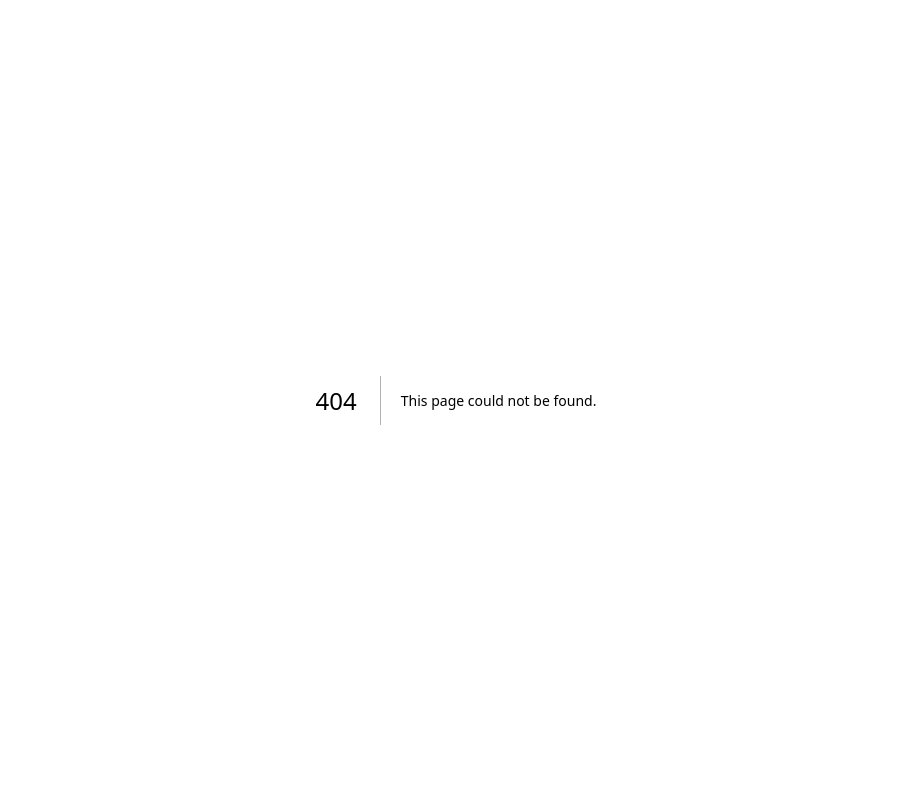
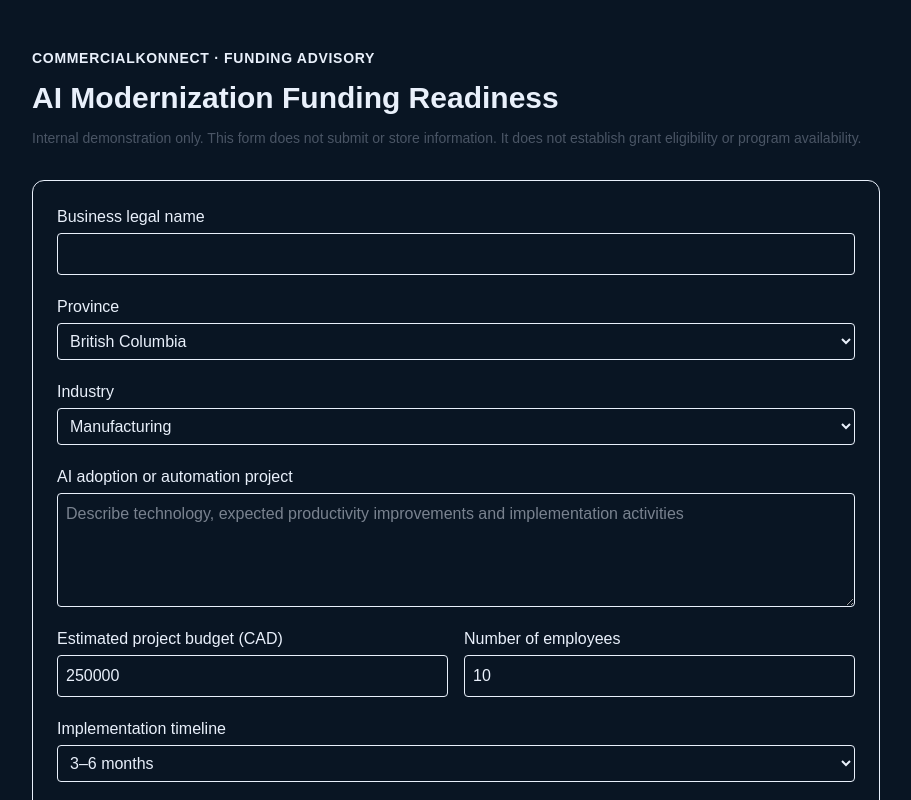
Before and after one commit to Ksdeng1559/Commercialkonnect, a Next.js app: page /funding-assessment in a window 1280 px wide. Before the commit this address had no page. Shown: the top 800 px of the page, without its empty margins (184-1095 px from the left). Built offline with nearby package versions, Linux system fonts and the light colour scheme.

Commit message:
feat: add client-side AI funding readiness screening preview

```diff
--- /dev/null
+++ b/src/app/funding-assessment/page.tsx
@@ -0,0 +1,79 @@
+"use client";
+
+import { useMemo, useState } from "react";
+
+type Assessment = {
+  company: string;
+  province: string;
+  industry: string;
+  project: string;
+  budget: string;
+  employees: string;
+  timeline: string;
+  innovation: boolean;
+};
+
+const initial: Assessment = {
+  company: "", province: "British Columbia", industry: "Manufacturing",
+  project: "", budget: "250000", employees: "10", timeline: "3–6 months", innovation: false,
+};
+
+export default function FundingAssessmentPage() {
+  const [form, setForm] = useState<Assessment>(initial);
+  const [reviewed, setReviewed] = useState(false);
+  const set = (key: keyof Assessment, value: string | boolean) => {
+    setForm((current) => ({ ...current, [key]: value }));
+    setReviewed(false);
+  };
+  const assessment = useMemo(() => {
+    const budget = Number(form.budget);
+    const employees = Number(form.employees);
+    const missing = [
+      ...(!form.company.trim() ? ["Registered business name"] : []),
+      ...(!form.project.trim() ? ["Project scope and expected productivity benefit"] : []),
+      ...(!Number.isFinite(budget) || budget <= 0 ? ["Valid project budget"] : []),
+      ...(!Number.isInteger(employees) || employees < 0 ? ["Valid employee count"] : []),
+    ];
+    return { missing, budget, employees };
+  }, [form]);
+  return (
+    <main className="mx-auto max-w-4xl px-6 py-12 space-y-8">
+      <header className="space-y-3">
+        <p className="text-sm font-semibold uppercase tracking-wider">CommercialKonnect · Funding Advisory</p>
+        <h1 className="text-3xl font-bold">AI Modernization Funding Readiness</h1>
+        <p className="text-sm text-gray-600">Internal demonstration only. This form does not submit or store information. It does not establish grant eligibility or program availability.</p>
+      </header>
+      <form className="grid gap-5 rounded-xl border p-6" onSubmit={(e) => { e.preventDefault(); setReviewed(true); }}>
+        <label className="grid gap-1">Business legal name<input className="rounded border p-2" value={form.company} onChange={(e) => set("company", e.target.value)} /></label>
+        <label className="grid gap-1">Province<select className="rounded border p-2" value={form.province} onChange={(e) => set("province", e.target.value)}>{["British Columbia","Alberta","Ontario","Other"].map((p) => <option key={p}>{p}</option>)}</select></label>
+        <label className="grid gap-1">Industry<select className="rounded border p-2" value={form.industry} onChange={(e) => set("industry", e.target.value)}>{["Manufacturing","Wholesale / Distribution","Construction","Professional Services","Other"].map((p) => <option key={p}>{p}</option>)}</select></label>
+        <label className="grid gap-1">AI adoption or automation project<textarea className="rounded border p-2" rows={4} value={form.project} onChange={(e) => set("project", e.target.value)} placeholder="Describe technology, expected productivity improvements and implementation activities" /></label>
+        <div className="grid gap-4 sm:grid-cols-2">
+          <label className="grid gap-1">Estimated project budget (CAD)<input type="number" min="1" className="rounded border p-2" value={form.budget} onChange={(e) => set("budget", e.target.value)} /></label>
+          <label className="grid gap-1">Number of employees<input type="number" min="0" className="rounded border p-2" value={form.employees} onChange={(e) => set("employees", e.target.value)} /></label>
+        </div>
+        <label className="grid gap-1">Implementation timeline<select className="rounded border p-2" value={form.timeline} onChange={(e) => set("timeline", e.target.value)}>{["Immediately","0–3 months","3–6 months","6–12 months","12+ months"].map((p) => <option key={p}>{p}</option>)}</select></label>
+        <label className="flex items-start gap-3"><input type="checkbox" checked={form.innovation} onChange={(e) => set("innovation", e.target.checked)} />Project includes new technical development or experimental innovation (not merely purchasing existing software)</label>
+        <button type="submit" className="rounded bg-slate-900 px-5 py-3 font-semibold text-white">Generate preliminary screening</button>
+      </form>
+      {reviewed && <section aria-live="polite" className="space-y-4 rounded-xl border p-6">
+        <h2 className="text-xl font-bold">Preliminary screening result</h2>
+        {assessment.missing.length > 0 ? <p>Incomplete intake: {assessment.missing.join("; ")}. Complete these items before referring to the grant writer.</p> : <>
+          <p><strong>Case:</strong> {form.company} · {form.industry} · {form.province}</p>
+          <p><strong>Budget:</strong> {assessment.budget.toLocaleString("en-CA", {style:"currency",currency:"CAD",maximumFractionDigits:0})} · <strong>Employees:</strong> {assessment.employees} · <strong>Timeline:</strong> {form.timeline}</p>
+          <p><strong>Disposition:</strong> Ready for professional eligibility screening — not grant-qualified.</p>
+          <p><strong>Review pathways:</strong> Government AI adoption programs (confirm open intake and eligible expenses), repayable government contributions, BDC or equipment financing{form.innovation ? ", and innovation-focused programs where genuine technical uncertainty can be documented" : ""}.</p>
+          <p><strong>Grant-writer checklist:</strong> Confirm applicant entity, financial statements, detailed eligible-cost budget, supplier quotes, productivity baseline, project dates, matching funds, program rules and restrictions on stacking assistance.</p>
+          <button type="button" className="rounded border px-4 py-2" onClick={() => { const text = [
+            "CommercialKonnect — preliminary funding assessment",
+            "Business: " + form.company, "Province: " + form.province, "Industry: " + form.industry,
+            "Project: " + form.project, "Budget CAD: " + form.budget,
+            "Employees: " + form.employees, "Timeline: " + form.timeline,
+            "Experimental innovation: " + (form.innovation ? "Yes" : "No"),
+            "Status: Awaiting grant-writer eligibility verification; no funding guarantee."
+          ].join("\n"); void navigator.clipboard?.writeText(text); }}>Copy referral briefing</button>
+        </>}
+      </section>}
+    </main>
+  );
+}
```
